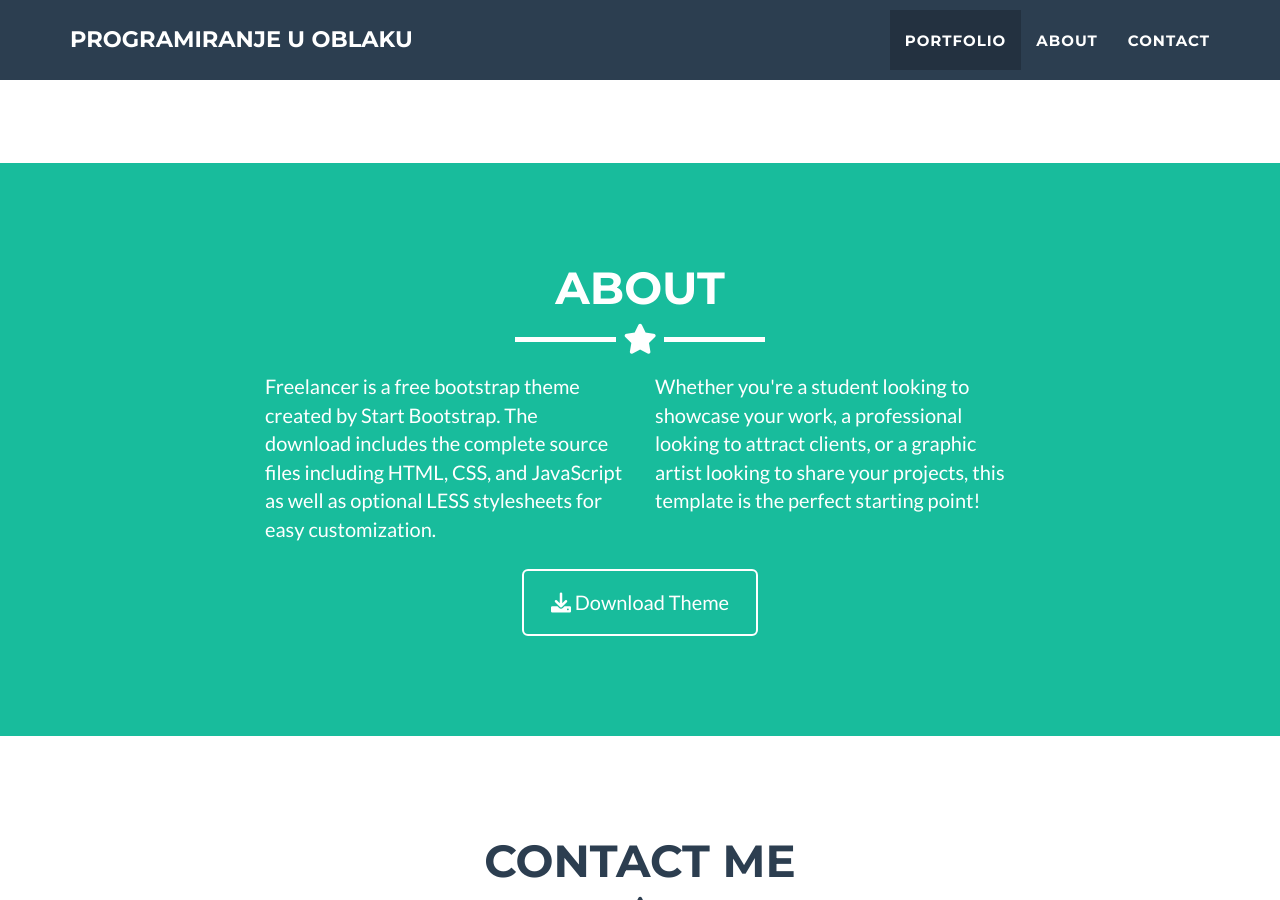
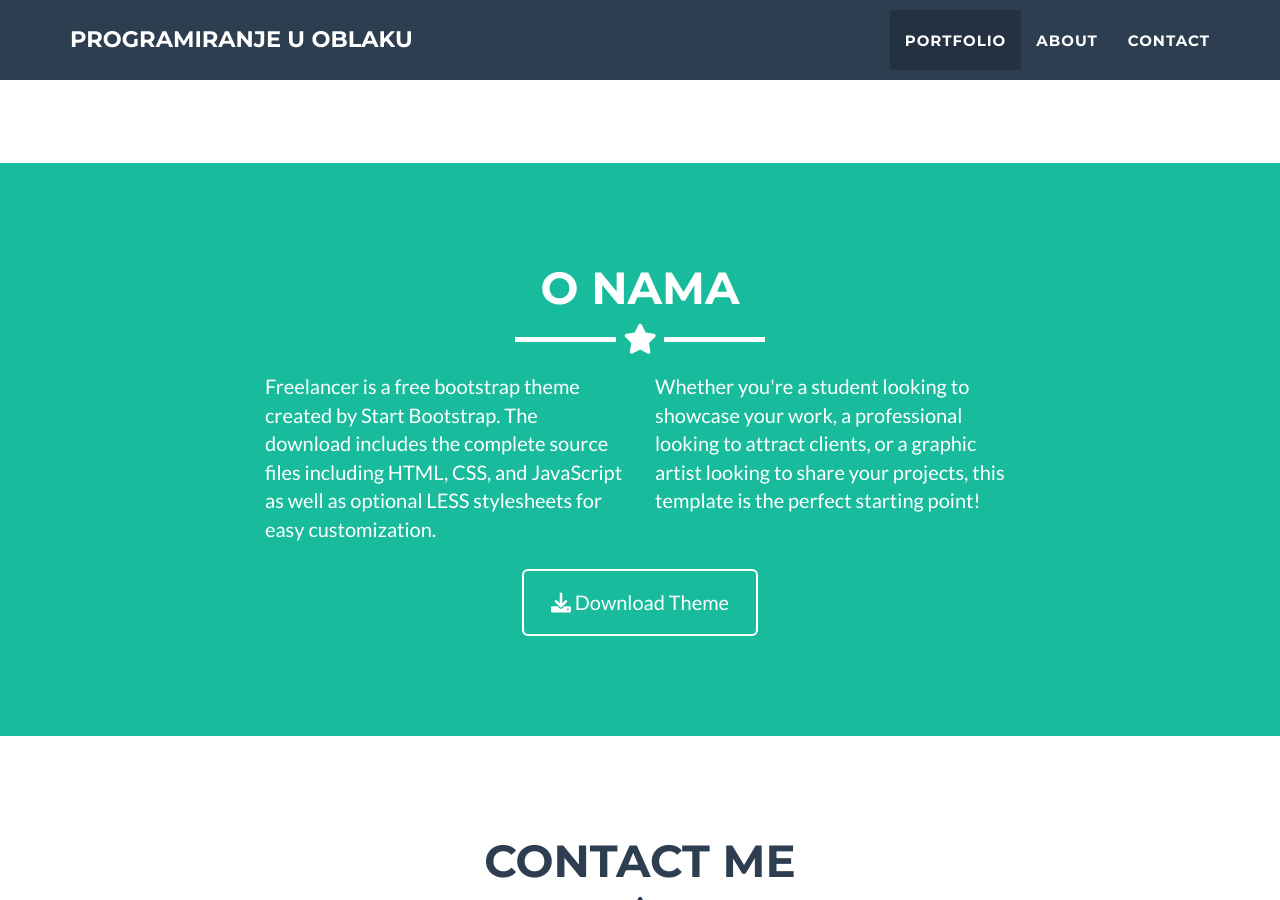
Before and after one commit to jeromelachaud/freelancer-theme, a Jekyll site: the page built from _posts/2014-07-18-project-1.markdown, in a window 1280 px wide and 900 px high, scrolled down 1509 px. Built offline with Jekyll 4.4.1, drawn with Linux system fonts in a browser that asks for light colours.

Commit message:
Update about.html

```diff
--- a/_includes/about.html
+++ b/_includes/about.html
@@ -3,7 +3,7 @@
   <div class="container">
     <div class="row">
       <div class="col-lg-12 text-center">
-        <h2>About</h2>
+        <h2>O nama</h2>
         <hr class="star-light">
       </div>
     </div>
```
